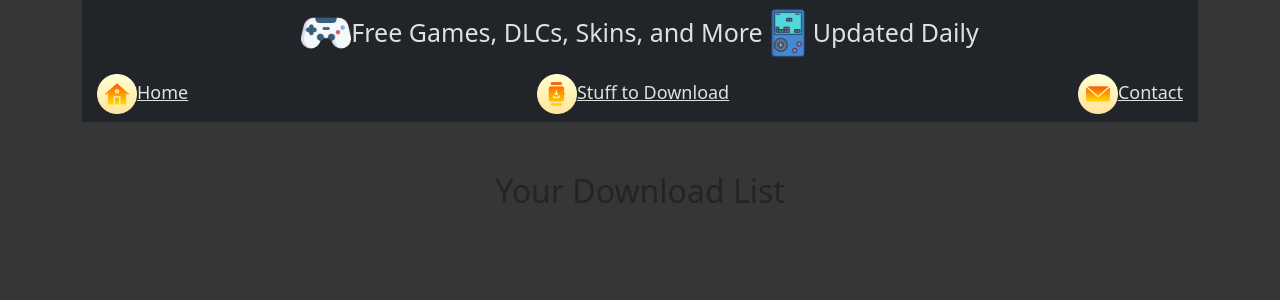
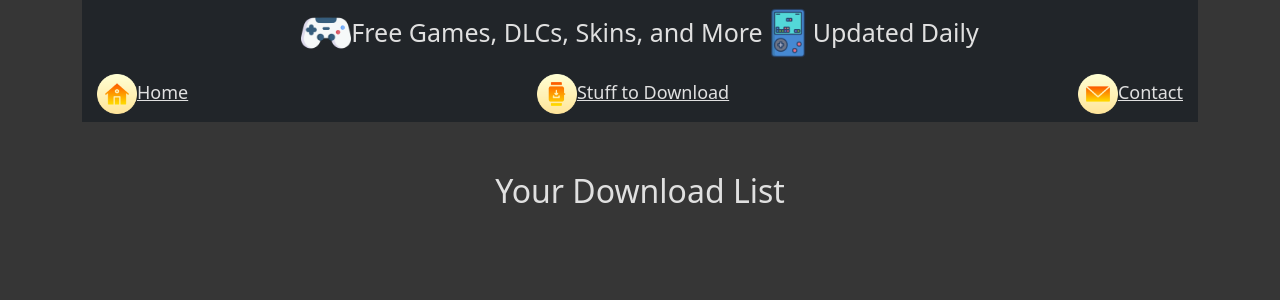
Before and after one commit to angrybaldmanx/angrybaldmanx.github.io, a React (Create React App) app: page /Downloads in a window 1280 px wide. Shown: the top 300 px of the page. Built offline with nearby package versions, Linux system fonts and the light colour scheme.

Commit message:
Update App.css

```diff
--- a/src/App.css
+++ b/src/App.css
@@ -95,3 +95,6 @@ a:visited {
   height: 50px;
   width: auto;
 }
+.downloadsTitle {
+  color:rgb(224, 224, 224)
+}
```
